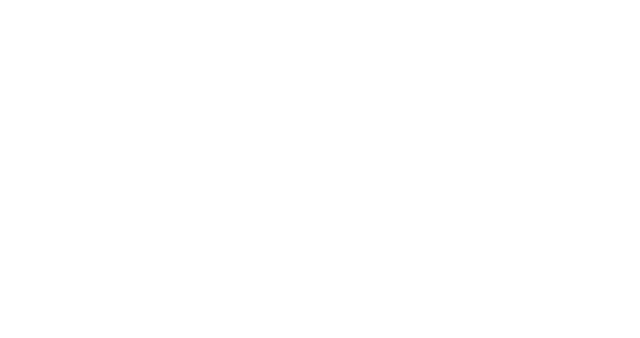
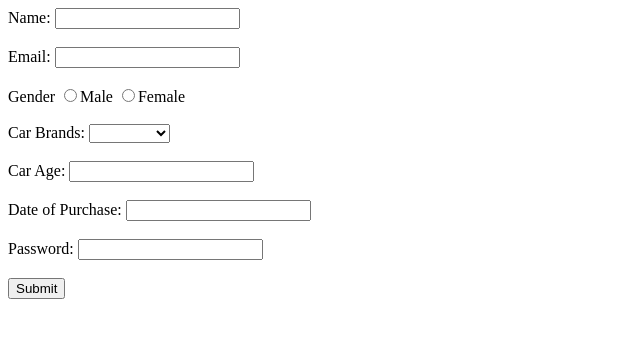
Before and after one commit to acciojob/car-insurance-form-RoshiniSai929, a website: page main.html in a window 1280 px wide. Shown: the whole page, without its empty margins (0-640 px from the left). Drawn offline with Linux system fonts and the light colour scheme.

Commit message:
created a submission

```diff
--- a/main.html
+++ b/main.html
@@ -7,9 +7,35 @@
 </head>
 
 <body>
-	<!-- the entire body must be written by student -->
-    <script type="text/javascript" src="./script.js">
-</script>
+   <label for="name">Name:</label>
+	<input type = "text" name="name" id="name" required>
+	<br><br>
+	<label for="email">Email:</label>
+	<input for="email" name="email" id="email" required>
+	<br><br>
+	<label for=gender>Gender</label>
+	<input type="radio" name="gender">Male
+	<input type="radio" name="gender">Female
+	<br><br>
+	<label for="cars">Car Brands:</label>
+	<select name="cars" id="cars">
+		<option value="" disable selected>
+		<option>BMW</option>
+		<option>Audi</option>
+		<option>Mercedez</option>
+	</select><br><br>
+	<label for=carage>Car Age:</label>
+	<input type="number" name=carage id=carage required>
+	<br><br>
+	<label for="dop">Date of Purchase:</label>
+	<input for="date" name="dop" id="dop" required><br><br>
+	<label for="password">Password:</label>
+	<input for="password" name="password" id="password" required><br><br>
+    <button type="submit">Submit</button>
+
+
+
+
 
 </body>
 
```
